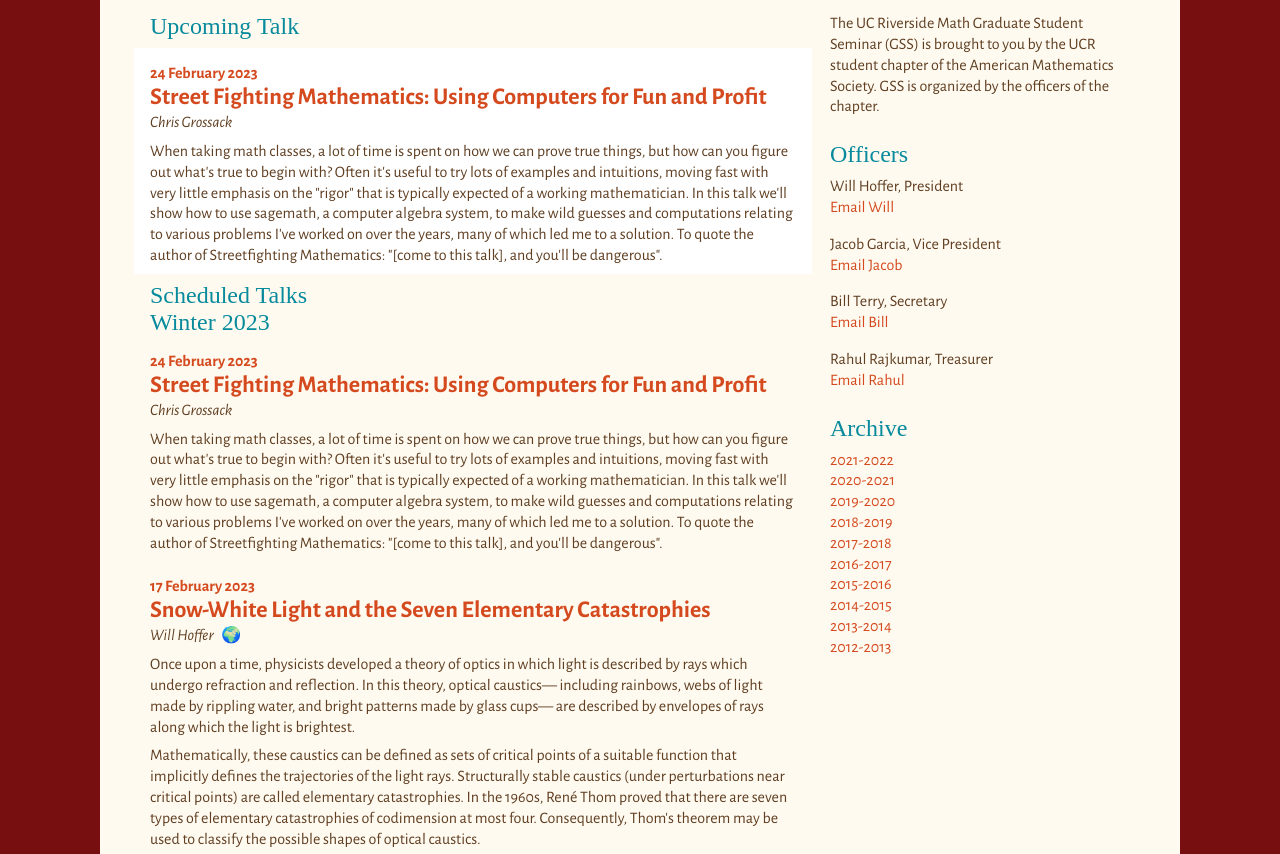
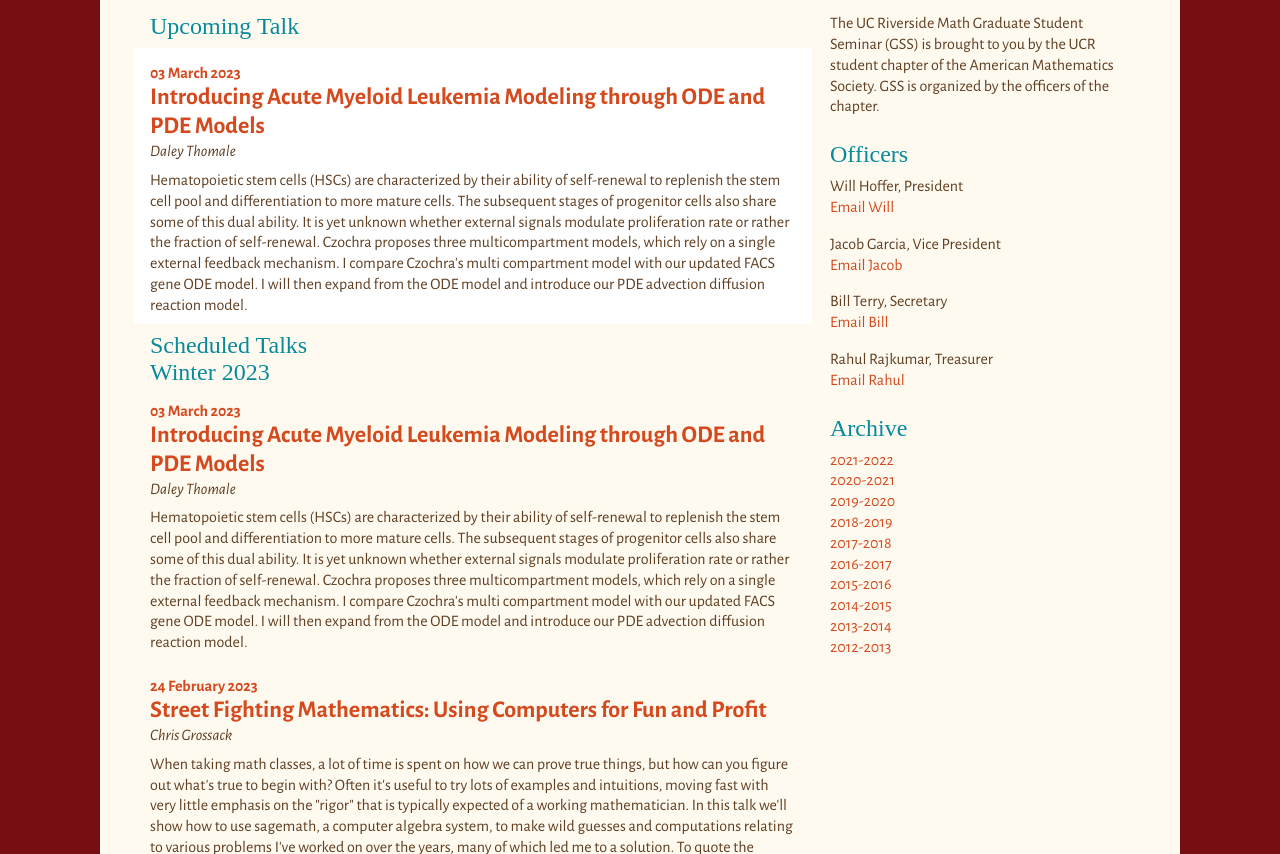
Before and after one commit to AMS-at-UCR/gradsem, a plain HTML site: page years/2022-2023/index.html in a window 1280 px wide. Shown: the part 470-1324 px from the top of the page. Drawn offline with nearby package versions, Linux system fonts and the light colour scheme; files that its build step writes are made by us from their sources.

Commit message:
Changed upcoming, added Daley's talk

```diff
--- a/years/2022-2023/index.html
+++ b/years/2022-2023/index.html
@@ -34,10 +34,10 @@
       <!-- Upcoming Talk, formatted with white box when id="upcoming" -->
       <h2>Upcoming Talk</h2>
       <article id="upcoming" class="talk">
-        <h4>24 February 2023</h4>
-        <h3> Street Fighting Mathematics: Using Computers for Fun and Profit </h3>
-        <p class="author"> Chris Grossack </p>
-        <p class="abstract"> When taking math classes, a lot of time is spent on how we can prove true things, but how can you figure out what's true to begin with? Often it's useful to try lots of examples and intuitions, moving fast with very little emphasis on the "rigor" that is typically expected of a working mathematician. In this talk we'll show how to use sagemath, a computer algebra system, to make wild guesses and computations relating to various problems I've worked on over the years, many of which led me to a solution. To quote the author of Streetfighting Mathematics: "[come to this talk], and you'll be dangerous". </p>
+        <h4>03 March 2023</h4>
+        <h3> Introducing Acute Myeloid Leukemia Modeling through ODE and PDE Models </h3>
+        <p class="author"> Daley Thomale </p>
+        <p class="abstract"> Hematopoietic stem cells (HSCs) are characterized by their ability of self-renewal to replenish the stem cell pool and differentiation to more mature cells. The subsequent stages of progenitor cells also share some of this dual ability. It is yet unknown whether external signals modulate proliferation rate or rather the fraction of self-renewal.  Czochra proposes three multicompartment models, which rely on a single external feedback mechanism. I compare Czochra's multi compartment model with our updated FACS gene ODE model. I will then expand from the ODE model and introduce our PDE advection diffusion reaction model. </p>
       </article>
 
       <!-- Full list of Talks, Past, Present & Future -->
@@ -54,6 +54,13 @@
 
       <!-- Winter 2023 Talks -->
       <h2>Winter 2023</h2>
+
+      <article id="Thomale" class="talk">
+        <h4>03 March 2023</h4>
+        <h3> Introducing Acute Myeloid Leukemia Modeling through ODE and PDE Models </h3>
+        <p class="author"> Daley Thomale </p>
+        <p class="abstract"> Hematopoietic stem cells (HSCs) are characterized by their ability of self-renewal to replenish the stem cell pool and differentiation to more mature cells. The subsequent stages of progenitor cells also share some of this dual ability. It is yet unknown whether external signals modulate proliferation rate or rather the fraction of self-renewal.  Czochra proposes three multicompartment models, which rely on a single external feedback mechanism. I compare Czochra's multi compartment model with our updated FACS gene ODE model. I will then expand from the ODE model and introduce our PDE advection diffusion reaction model. </p>
+      </article>
 
       <article id="Grossack" class="talk">
         <h4>24 February 2023</h4>
```
